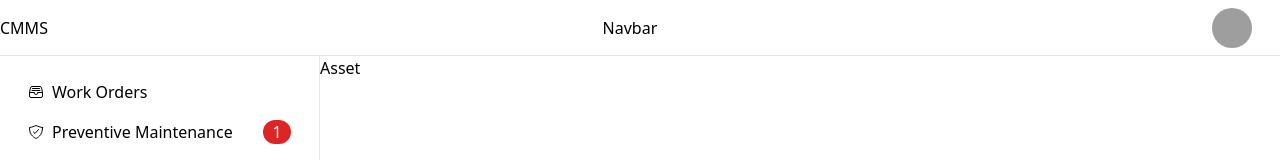
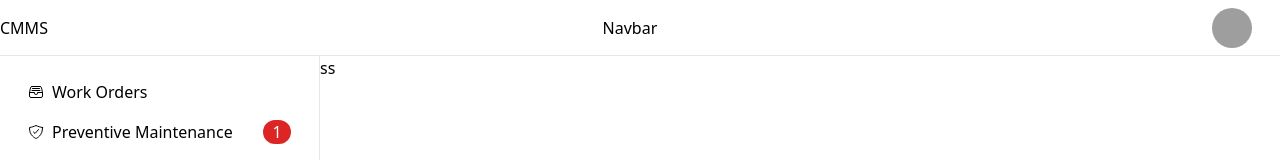
Before and after one commit to shhamdi/cmms, a Next.js app: page /asset in a window 1280 px wide. Shown: the top 160 px of the page. Built offline with nearby package versions, Linux system fonts and the light colour scheme; grey boxes are pictures that could not be loaded.

Commit message:
update asset

```diff
--- a/src/app/(dashboard)/asset/page.tsx
+++ b/src/app/(dashboard)/asset/page.tsx
@@ -1,7 +1,7 @@
 export default function Asset() {
   return (
     <div>
-      <div>Asset </div>
+      <div>ss</div>
     </div>
   );
 }
```
